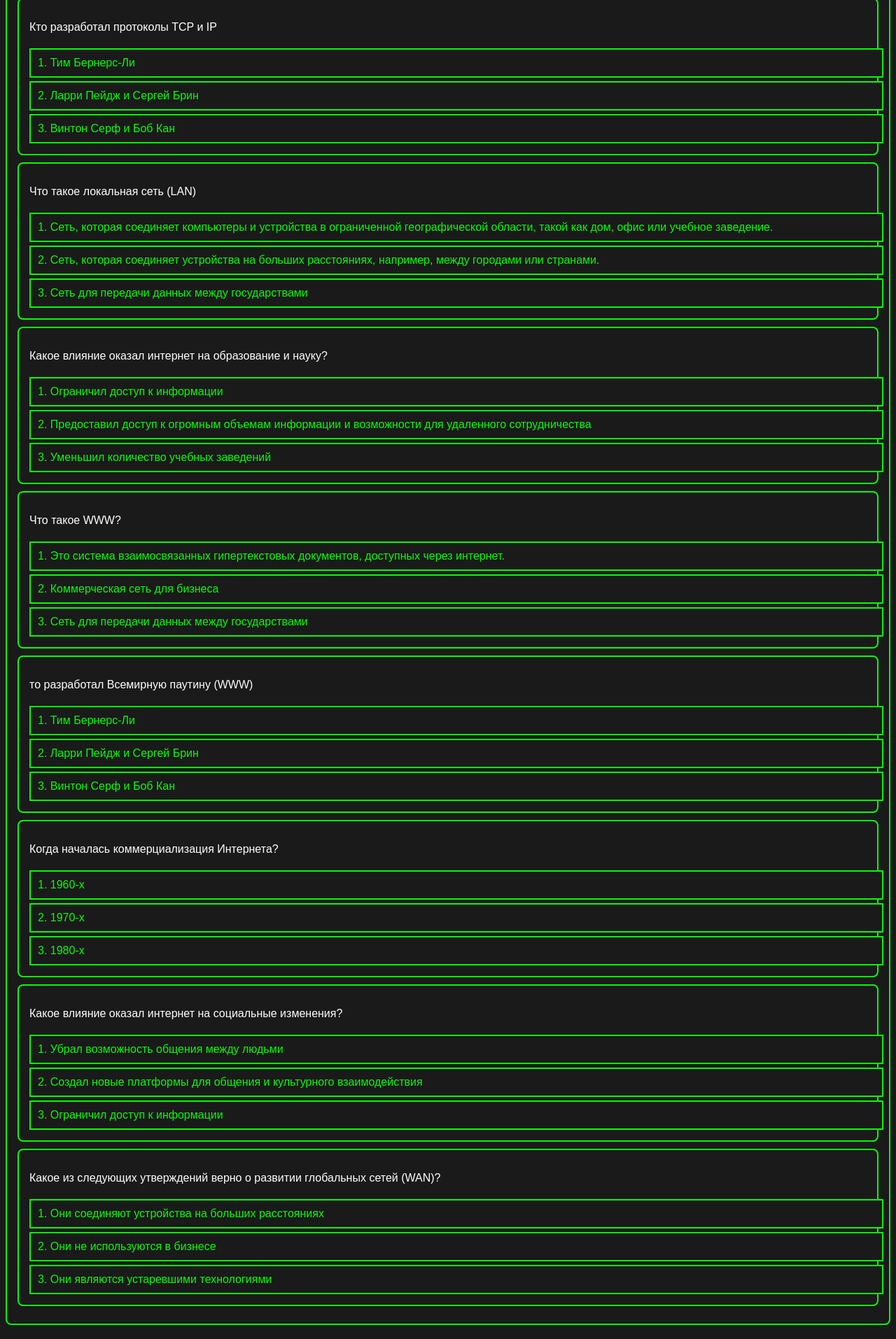
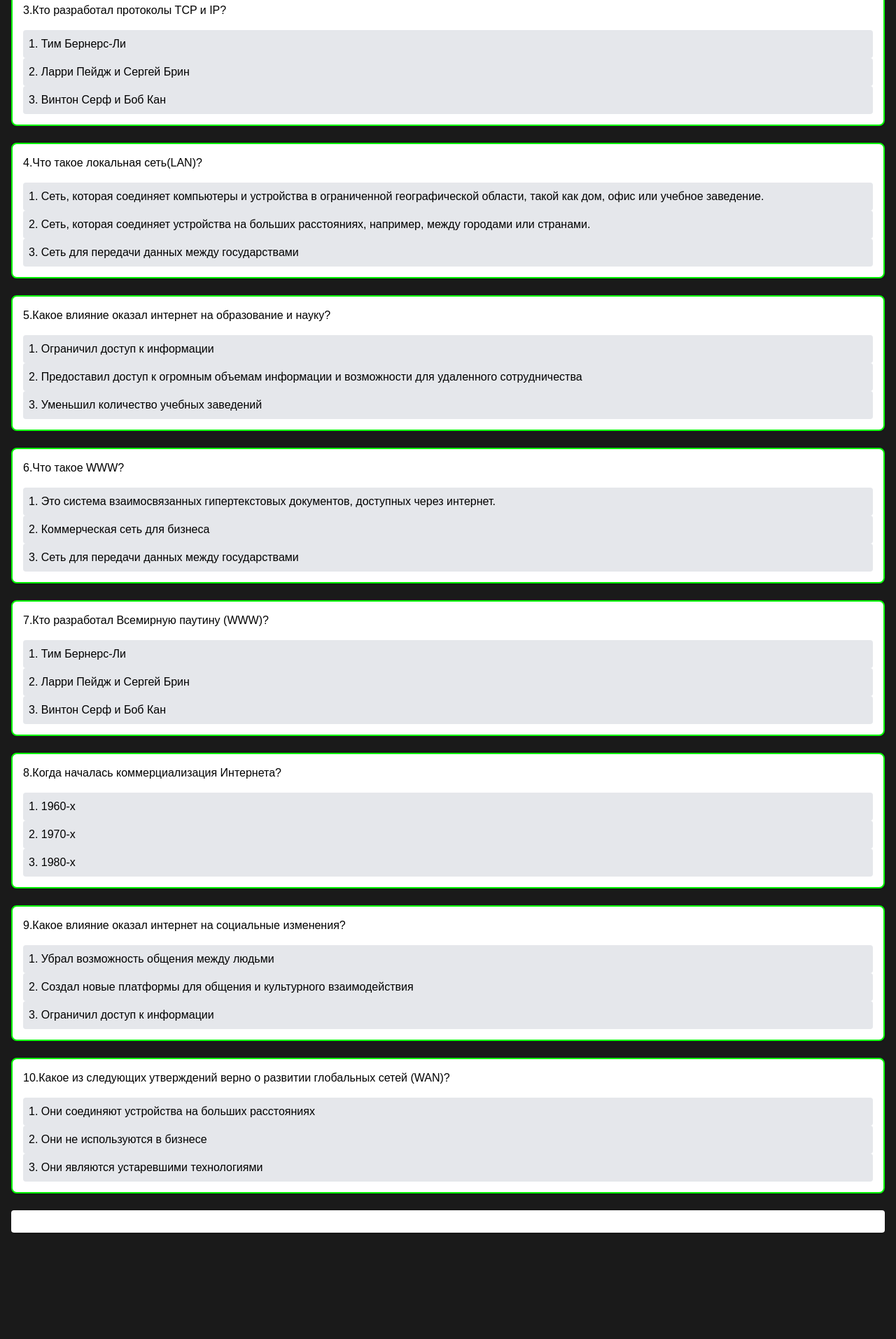
Before and after one commit to Polinarasulova/fantastic-fiesta, a plain HTML site: page index.html in a window 1280 px wide. Shown: the part 526-2440 px from the top of the page at 70% size. After the commit the page ends 2304 px from the top, so only its background shows below. Drawn offline with nearby package versions, Linux system fonts and the light colour scheme.

Commit message:
писание изменений

```diff
--- a/index.html
+++ b/index.html
@@ -1,82 +1,94 @@
 <!DOCTYPE html>
 <html>
+<html lang="ru">
 <head>
-    <html>
-        <head>
+    <meta charset="UTF-8">
+    <meta name="viewport" content="width=device-width, initial-scale=1.0">
     <title>Квиз Игра про Интернет в эпоху его зарождения</title>
+    <script src="https://cdn.tailwindcss.com"></script>
+    <link rel="stylesheet" href="https://cdnjs.cloudflare.com/ajax/libs/font-awesome/5.15.3/css/all.min.css">
 </head>
 <body>
-            <h1>Квиз Игра про Интернет в эпоху его зарождения</h1>
-            <div id="quiz">
-                <div class="question" data-correct="2">
-                    <p>Что такое интернет?</p>
-                    <div class="answer-button" data-answer="1">1. Система взаимосвязанных компьютеров</div>
-                    <div class="answer-button" data-answer="2">2.Глобальная сеть, изменившая общество, экономику и культуру </div>
-                    <div class="answer-button" data-answer="3">3. Операционная система</div>
+    <div class="container mx-auto p-4">
+        <h1 class="text-3xl font-bold mb-6 text-center">Квиз Игра про Интернет в эпоху его зарождения</h1>
+        <div id="quiz" class="space-y-6">
+            <div class="question p-4 bg-white rounded shadow" data-correct="2">
+                <p class="mb-4">1.Что такое интернет?</p>
+                <div class="answer-button p-2 bg-gray-200 rounded cursor-pointer" data-answer="1">1. Система взаимосвязанных компьютеров</div>
+                <div class="answer-button p-2 bg-gray-200 rounded cursor-pointer" data-answer="2">2. Глобальная сеть, изменившая общество, экономику и культуру</div>
+                <div class="answer-button p-2 bg-gray-200 rounded cursor-pointer" data-answer="3">3. Операционная система</div>
             </div>
-                <div class="question" data-correct="2">
-                    <p>Что такое ARPANET</p>
-                    <div class="answer-button" data-answer="1">1. Коммерческая сеть для бизнеса</div>
-                    <div class="answer-button" data-answer="2">2. Сеть для обмена данными между исследовательскими центрами./div>
-                    <div class="answer-button" data-answer="3">3. Социальная сеть</div>
+            <div class="question p-4 bg-white rounded shadow" data-correct="2">
+                <p class="mb-4">2.Что такое ARPANET?</p>
+                <div class="answer-button p-2 bg-gray-200 rounded cursor-pointer" data-answer="1">1. Коммерческая сеть для бизнеса</div>
+                <div class="answer-button p-2 bg-gray-200 rounded cursor-pointer" data-answer="2">2. Сеть для обмена данными между исследовательскими центрами</div>
+                <div class="answer-button p-2 bg-gray-200 rounded cursor-pointer" data-answer="3">3. Социальная сеть</div>
             </div>
-                <div class="question" data-correct="3">
-                    <p>Кто разработал протоколы TCP и IP</p>
-                    <div class="answer-button" data-answer="1">1. Тим Бернерс-Ли</div>
-                    <div class="answer-button" data-answer="2">2. Ларри Пейдж и Сергей Брин</div>
-                    <div class="answer-button" data-answer="3">3. Винтон Серф и Боб Кан</div>
+            <div class="question p-4 bg-white rounded shadow" data-correct="3">
+                <p class="mb-4">3.Кто разработал протоколы TCP и IP?</p>
+                <div class="answer-button p-2 bg-gray-200 rounded cursor-pointer" data-answer="1">1. Тим Бернерс-Ли</div>
+                <div class="answer-button p-2 bg-gray-200 rounded cursor-pointer" data-answer="2">2. Ларри Пейдж и Сергей Брин</div>
+                <div class="answer-button p-2 bg-gray-200 rounded cursor-pointer" data-answer="3">3. Винтон Серф и Боб Кан</div>
             </div>
-                <div class="question" data-correct="1">
-                    <p>Что такое локальная сеть (LAN)</p>
-                    <div class="answer-button" data-answer="1">1. Сеть, которая соединяет компьютеры и устройства в ограниченной географической области, такой как дом, офис или учебное заведение.</div>
-                    <div class="answer-button" data-answer="2">2. Сеть, которая соединяет устройства на больших расстояниях, например, между городами или странами.</div>
-                    <div class="answer-button" data-answer="3">3. Сеть для передачи данных между государствами </div>
+            <div class="question p-4 bg-white rounded shadow" data-correct="1">
+                <p class="mb-4">4.Что такое локальная сеть(LAN)?</p>
+                <div class="answer-button p-2 bg-gray-200 rounded cursor-pointer" data-answer="1">1. Сеть, которая соединяет компьютеры и устройства в ограниченной географической области, такой как дом, офис или учебное заведение.</div>
+                <div class="answer-button p-2 bg-gray-200 rounded cursor-pointer" data-answer="2">2. Сеть, которая соединяет устройства на больших расстояниях, например, между городами или странами.</div>
+                <div class="answer-button p-2 bg-gray-200 rounded cursor-pointer" data-answer="3">3. Сеть для передачи данных между государствами</div>
             </div>
-                <div class="question" data-correct="2">
-                    <p>Какое влияние оказал интернет на образование и науку?</p>
-                    <div class="answer-button" data-answer="1">1. Ограничил доступ к информации</div>
-                    <div class="answer-button" data-answer="2">2. Предоставил доступ к огромным объемам информации и возможности для удаленного сотрудничества</div>
-                    <div class="answer-button" data-answer="3">3. Уменьшил количество учебных заведений</div>
-                </div><div class="question" data-correct="1">
-                    <p>Что такое WWW?</p>
-                    <div class="answer-button" data-answer="1">1. Это система взаимосвязанных гипертекстовых документов, доступных через интернет. </div>
-                    <div class="answer-button" data-answer="2">2. Коммерческая сеть для бизнеса</div>
-                    <div class="answer-button" data-answer="3">3. Сеть для передачи данных между государствами</div>
-                </div><div class="question" data-correct="1">
-                    <p>то разработал Всемирную паутину (WWW)</p>
-                    <div class="answer-button" data-answer="1">1. Тим Бернерс-Ли</div>
-                    <div class="answer-button" data-answer="2">2. Ларри Пейдж и Сергей Брин</div>
-                    <div class="answer-button" data-answer="3">3. Винтон Серф и Боб Кан</div>
-                </div><div class="question" data-correct="3">
-                    <p>Когда началась коммерциализация Интернета?</p>
-                    <div class="answer-button" data-answer="1">1. 1960-х</div>
-                    <div class="answer-button" data-answer="2">2. 1970-х</div>
-                    <div class="answer-button" data-answer="3">3. 1980-х</div>
-                </div><div class="question" data-correct="2">
-                    <p>Какое влияние оказал интернет на социальные изменения?</p>
-                    <div class="answer-button" data-answer="1">1. Убрал возможность общения между людьми</div>
-                    <div class="answer-button" data-answer="2">2. Создал новые платформы для общения и культурного взаимодействия</div>
-                    <div class="answer-button" data-answer="3">3. Ограничил доступ к информации</div>
-                </div><div class="question" data-correct="1">
-                    <p>Какое из следующих утверждений верно о развитии глобальных сетей (WAN)?</p>
-                    <div class="answer-button" data-answer="1">1. Они соединяют устройства на больших расстояниях</div>
-                    <div class="answer-button" data-answer="2">2. Они не используются в бизнесе</div>
-                    <div class="answer-button" data-answer="3">3. Они являются устаревшими технологиями</div>
+            <div class="question p-4 bg-white rounded shadow" data-correct="2">
+                <p class="mb-4">5.Какое влияние оказал интернет на образование и науку?</p>
+                <div class="answer-button p-2 bg-gray-200 rounded cursor-pointer" data-answer="1">1. Ограничил доступ к информации</div>
+                <div class="answer-button p-2 bg-gray-200 rounded cursor-pointer" data-answer="2">2. Предоставил доступ к огромным объемам информации и возможности для удаленного сотрудничества</div>
+                <div class="answer-button p-2 bg-gray-200 rounded cursor-pointer" data-answer="3">3. Уменьшил количество учебных заведений</div>
+            </div>
+            <div class="question p-4 bg-white rounded shadow" data-correct="1">
+                <p class="mb-4">6.Что такое WWW?</p>
+                <div class="answer-button p-2 bg-gray-200 rounded cursor-pointer" data-answer="1">1. Это система взаимосвязанных гипертекстовых документов, доступных через интернет.</div>
+                <div class="answer-button p-2 bg-gray-200 rounded cursor-pointer" data-answer="2">2. Коммерческая сеть для бизнеса</div>
+                <div class="answer-button p-2 bg-gray-200 rounded cursor-pointer" data-answer="3">3. Сеть для передачи данных между государствами</div>
+            </div>
+            <div class="question p-4 bg-white rounded shadow" data-correct="1">
+                <p class="mb-4">7.Кто разработал Всемирную паутину (WWW)?</p>
+                <div class="answer-button p-2 bg-gray-200 rounded cursor-pointer" data-answer="1">1. Тим Бернерс-Ли</div>
+                <div class="answer-button p-2 bg-gray-200 rounded cursor-pointer" data-answer="2">2. Ларри Пейдж и Сергей Брин</div>
+                <div class="answer-button p-2 bg-gray-200 rounded cursor-pointer" data-answer="3">3. Винтон Серф и Боб Кан</div>
+            </div>
+            <div class="question p-4 bg-white rounded shadow" data-correct="3">
+                <p class="mb-4">8.Когда началась коммерциализация Интернета?</p>
+                <div class="answer-button p-2 bg-gray-200 rounded cursor-pointer" data-answer="1">1. 1960-х</div>
+                <div class="answer-button p-2 bg-gray-200 rounded cursor-pointer" data-answer="2">2. 1970-х</div>
+                <div class="answer-button p-2 bg-gray-200 rounded cursor-pointer" data-answer="3">3. 1980-х</div>
+            </div>
+            <div class="question p-4 bg-white rounded shadow" data-correct="2">
+                <p class="mb-4">9.Какое влияние оказал интернет на социальные изменения?</p>
+                <div class="answer-button p-2 bg-gray-200 rounded cursor-pointer" data-answer="1">1. Убрал возможность общения между людьми</div>
+                <div class="answer-button p-2 bg-gray-200 rounded cursor-pointer" data-answer="2">2. Создал новые платформы для общения и культурного взаимодействия</div>
+                <div class="answer-button p-2 bg-gray-200 rounded cursor-pointer" data-answer="3">3. Ограничил доступ к информации</div>
+            </div>
+            <div class="question p-4 bg-white rounded shadow" data-correct="1">
+                <p class="mb-4">10.Какое из следующих утверждений верно о развитии глобальных сетей (WAN)?</p>
+                <div class="answer-button p-2 bg-gray-200 rounded cursor-pointer" data-answer="1">1. Они соединяют устройства на больших расстояниях</div>
+                <div class="answer-button p-2 bg-gray-200 rounded cursor-pointer" data-answer="2">2. Они не используются в бизнесе</div>
+                <div class="answer-button p-2 bg-gray-200 rounded cursor-pointer" data-answer="3">3. Они являются устаревшими технологиями</div>
             </div>
         </div>
-            <div class="result" id="result"></div>
-
+        <div class="result mt-6 p-4 bg-white rounded shadow" id="result"></div>
+    </div>
     <script>
         document.querySelectorAll('.answer-button').forEach(button => {
             button.addEventListener('click', function() {
                 const question = this.parentElement;
                 const correctAnswer = question.getAttribute('data-correct');
                 const selectedAnswer = this.getAttribute('data-answer');
-                        if (correctAnswer === selectedAnswer) {
-                            alert('Правильно!');
-                        } else {
-                            alert('Неправильно! Правильный ответ: ' + correctAnswer);
+                question.querySelectorAll('.answer-button').forEach(btn => {
+                    btn.classList.remove('bg-green-200', 'bg-red-200');
+                    if (btn.getAttribute('data-answer') === correctAnswer) {
+                        btn.classList.add('bg-green-200');
+                    } else if (btn.getAttribute('data-answer') === selectedAnswer) {
+                        btn.classList.add('bg-red-200');
                     }
+                });
             });
         });
     </script>
--- a/styles.css
+++ b/styles.css
@@ -3,7 +3,7 @@
 body {
     font-family: Arial, sans-serif;
     background-color: #1a1a1a; /* Темный фон для контраста */
-    color: #ffffff; /* Белый текст */
+    color: #000000; /* Белый текст */
 }
 
 h1 {
@@ -18,27 +18,15 @@ h1 {
     border-radius: 8px;
 }
 
-.answer-button {
-    cursor: pointer;
-    padding: 10px;
-    border: 2px solid #00ff00; /* Неоновая рамка для кнопок ответов */
-    margin-top: 5px;
-    display: inline-block;
-    width: 100%;
-    text-align: left;
-    background-color: #1a1a1a; /* Темный фон для кнопок */
-    color: #00ff00; /* Неоновый зеленый текст */
-    transition: background-color 0.3s, color 0.3s; /* Плавный переход */
+.bg-green-200 {
+    background-color: rgba(0, 255, 0, 0.6); /* Неоново-зеленый цвет для правильного ответа */
 }
 
-.answer-button:hover {
-    background-color: #00ff00; /* Изменение фона при наведении */
-    color: #1a1a1a; /* Изменение цвета текста при наведении */
+.bg-red-200 {
+    background-color: rgba(255, 0, 0, 0.6); /* Красный цвет для неправильного ответа */
 }
 
 .result {
-    text-align: center;
-    margin-top: 20px;
-    font-size: 18px;
-    color: #00ff00; /* Неоновый зеленый цвет для результата */
+    font-size: 1.2em; /* Увеличенный размер шрифта для результата */
+    color: #ffffff; /* Белый цвет текста результата для контраста */
 }
```
Also changed, not shown: 1 other file. Lines whose indentation alone changed are shown as unchanged.
